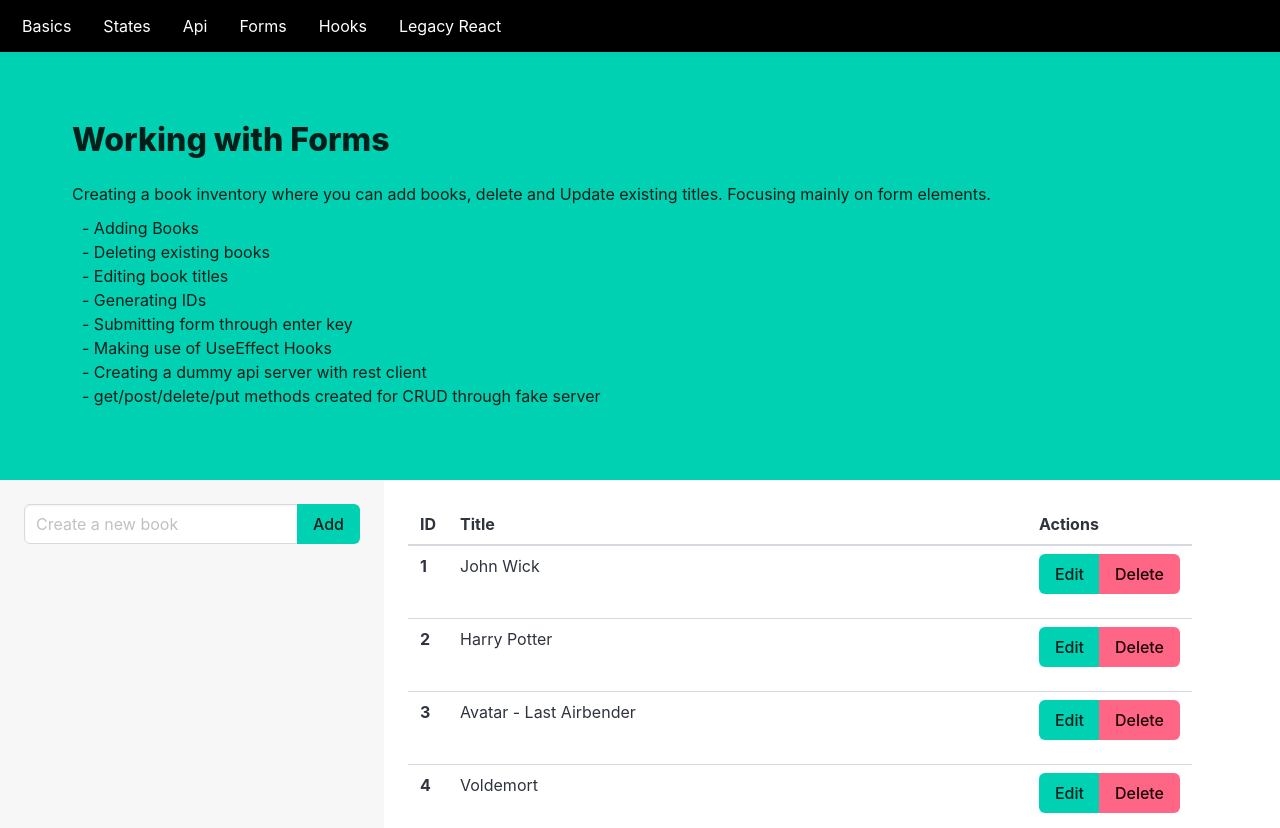
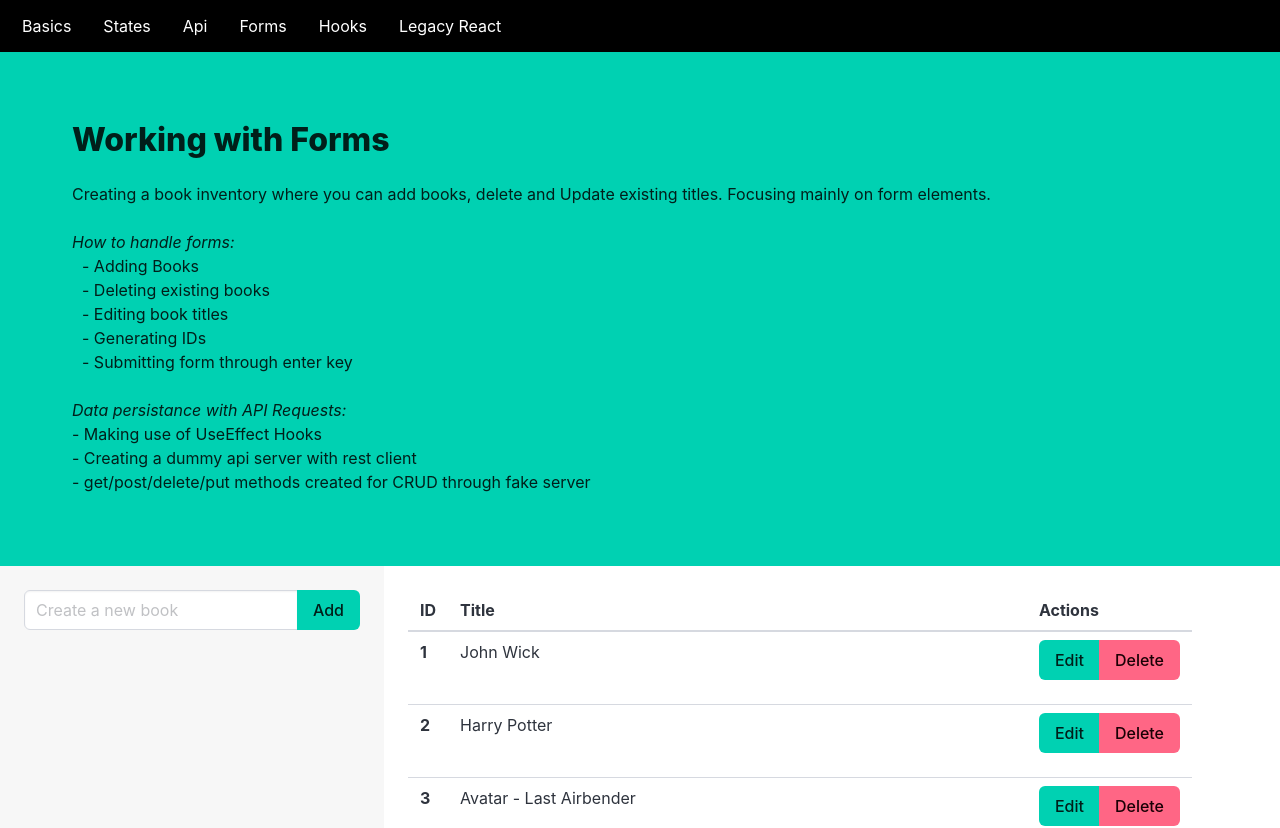
Before and after one commit to VishSeen/react-team-engine, a React (Create React App) app: page /forms in a window 1280 px wide. Shown: the top 828 px of the page. Built offline with nearby package versions, Linux system fonts and the light colour scheme; data requests are answered from the project's data file.

Commit message:
[dev] - added clear description of the tasks covered.

```diff
--- a/src/pages/forms/index.jsx
+++ b/src/pages/forms/index.jsx
@@ -65,19 +65,33 @@ const FormPage = () => {
             Creating a book inventory where you can add books, delete and Update
             existing titles. Focusing mainly on form elements.
           </p>
-
-          <ul style={{ marginLeft: "10px", marginTop: "10px" }}>
+          <br />
+          <div>
+            <p>
+              <em>How to handle forms:</em>
+            </p>
+            <ul style={{ marginLeft: "10px" }}>
               <ol>- Adding Books</ol>
               <ol>- Deleting existing books</ol>
               <ol>- Editing book titles</ol>
               <ol>- Generating IDs</ol>
               <ol>- Submitting form through enter key</ol>
+            </ul>
+          </div>
+          <br />
+          <div>
+            <p>
+              <em>Data persistance with API Requests:</em>
+            </p>
+            <ul>
               <ol>- Making use of UseEffect Hooks</ol>
               <ol>- Creating a dummy api server with rest client</ol>
               <ol>
-              - get/post/delete/put methods created for CRUD through fake server
+                - get/post/delete/put methods created for CRUD through fake
+                server
               </ol>
             </ul>
+          </div>
         </div>
       </section>
 
```
Lines whose indentation alone changed are shown as unchanged.
